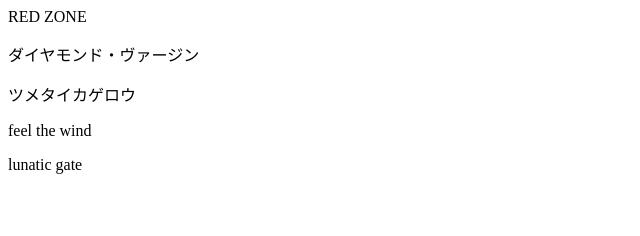
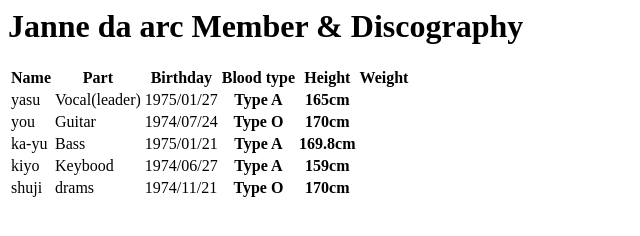
Before and after one commit to ippei-osumi/Test-project, a plain HTML site: page index.html in a window 1280 px wide. Shown: the whole page, without its empty margins (0-640 px from the left). Drawn offline with Linux system fonts and the light colour scheme.

Commit message:
Janne da arc Menber list

```diff
--- a/index.html
+++ b/index.html
@@ -1,5 +1,50 @@
-<p>RED ZONE</p>
-<p>ダイヤモンド・ヴァージン</p>
-<p>ツメタイカゲロウ</p>
-<p>feel the wind</p>
-<p>lunatic gate</p>
+<html>
+<head>
+  <title>test type</title>
+</head>
+<meta charset="utf-8">
+<body>
+
+<h1>Janne da arc Member & Discography</h1>
+  <table>
+    <tr>
+      <th>Name</th><th>Part</th><th>Birthday</th><th>Blood type</th><th>Height</th><th>Weight</th>
+    </tr>
+
+   <tr>
+     <td>yasu</td>
+     <td>Vocal(leader)</td>
+     <td>1975/01/27</td>
+     <th>Type A</th>
+     <th>165cm</th>
+   </tr>
+   <tr>
+     <td>you</td>
+     <td>Guitar</td>
+     <td>1974/07/24</td>
+     <th>Type O</th>
+     <th>170cm</th>
+   </tr>
+   <tr>
+     <td>ka-yu</td>
+     <td>Bass</td>
+     <td>1975/01/21</td>
+     <th>Type A</th>
+     <th>169.8cm</th>
+   </tr>
+   <tr>
+     <td>kiyo</td>
+     <td>Keybood</td>
+     <td>1974/06/27</td>
+     <th>Type A</th>
+     <th>159cm</th>
+   </tr>
+   <tr>
+     <td>shuji</td>
+     <td>drams</td>
+     <td>1974/11/21</td>
+     <th>Type O</th>
+     <th>170cm</th>
+  </tr>
+</body>
+</html>
```
